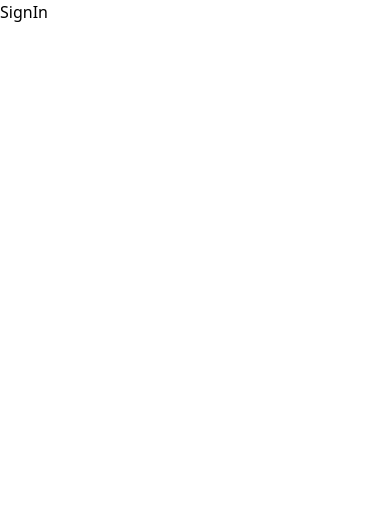
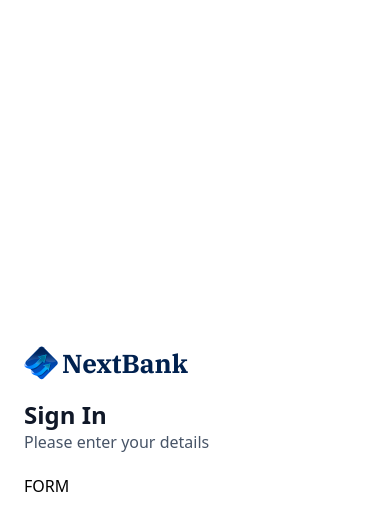
Before and after one commit to ankitnimje/next-bank, a Next.js app: page /sign-in in a window 390 px wide. Shown: the top 530 px of the page. Built offline with nearby package versions, Linux system fonts and the light colour scheme.

Commit message:
add auth pages template

```diff
--- a/app/(auth)/sign-in/page.tsx
+++ b/app/(auth)/sign-in/page.tsx
@@ -1,9 +1,12 @@
-import React from 'react'
+import AuthForm from "@/components/AuthForm";
+import React from "react";
 
 const SignIn = () => {
   return (
-    <div>SignIn</div>
-  )
-}
+    <section className="flex-center size-full max-sm:px-6">
+      <AuthForm type="sign-in" />
+    </section>
+  );
+};
 
-export default SignIn
+export default SignIn;
--- a/app/(auth)/sign-up/page.tsx
+++ b/app/(auth)/sign-up/page.tsx
@@ -1,9 +1,12 @@
-import React from 'react'
+import AuthForm from "@/components/AuthForm";
+import React from "react";
 
 const SignUp = () => {
   return (
-    <div>SignUp</div>
-  )
-}
+    <section className="flex-center size-full max-sm:px-6">
+      <AuthForm type="sign-up" />
+    </section>
+  );
+};
 
-export default SignUp
+export default SignUp;
--- /dev/null
+++ b/app/(root)/my-banks/page.tsx
@@ -0,0 +1,7 @@
+import React from "react";
+
+const MyBanks = () => {
+  return <div>MyBanks</div>;
+};
+
+export default MyBanks;
--- /dev/null
+++ b/app/(root)/payment-transfer/page.tsx
@@ -0,0 +1,7 @@
+import React from "react";
+
+const PaymentTransfer = () => {
+  return <div>PaymentTransfer</div>;
+};
+
+export default PaymentTransfer;
--- /dev/null
+++ b/app/(root)/transaction-history/page.tsx
@@ -0,0 +1,7 @@
+import React from "react";
+
+const TransactionHistory = () => {
+  return <div>TransactionHistory</div>;
+};
+
+export default TransactionHistory;
--- /dev/null
+++ b/components/AuthForm.tsx
@@ -0,0 +1,39 @@
+"use client";
+
+import React, { useState } from "react";
+import Link from "next/link";
+import Image from "next/image";
+
+const AuthForm = ({ type }: { type: string }) => {
+  const [user, setUser] = useState(null);
+
+  return (
+    <section className="auth-form">
+      <header className="flex flex-col gap-5 md:gap-8">
+        <Link href="/" className="flex cursor-pointer items-center gap-1">
+          <Image src="/icons/logo.svg" width={34} height={34} alt="NextBank" />
+          <h1 className="text-26 font-ibm-plex-serif font-bold text-black-1">
+            NextBank
+          </h1>
+        </Link>
+        <div className="flex flex-col gap-1 md:gap-3">
+          <h1 className="text-24 lg:text-36 font-semibold text-gray-900">
+            {user ? "Link Account" : type == "sign-in" ? "Sign In" : "Sign Up"}
+            <p className="text-16 font-normal text-gray-600">
+              {user
+                ? "Link your account to get started"
+                : "Please enter your details"}
+            </p>
+          </h1>
+        </div>
+      </header>
+      {user ? (
+        <div className="flex flex-col gap-4">{/* PlaidLink */}</div>
+      ) : (
+        <>FORM</>
+      )}
+    </section>
+  );
+};
+
+export default AuthForm;
--- a/components/MobileNavbar.tsx
+++ b/components/MobileNavbar.tsx
@@ -6,9 +6,6 @@ import {
   Sheet,
   SheetClose,
   SheetContent,
-  SheetDescription,
-  SheetHeader,
-  SheetTitle,
   SheetTrigger,
 } from "@/components/ui/sheet";
 import Link from "next/link";
```
